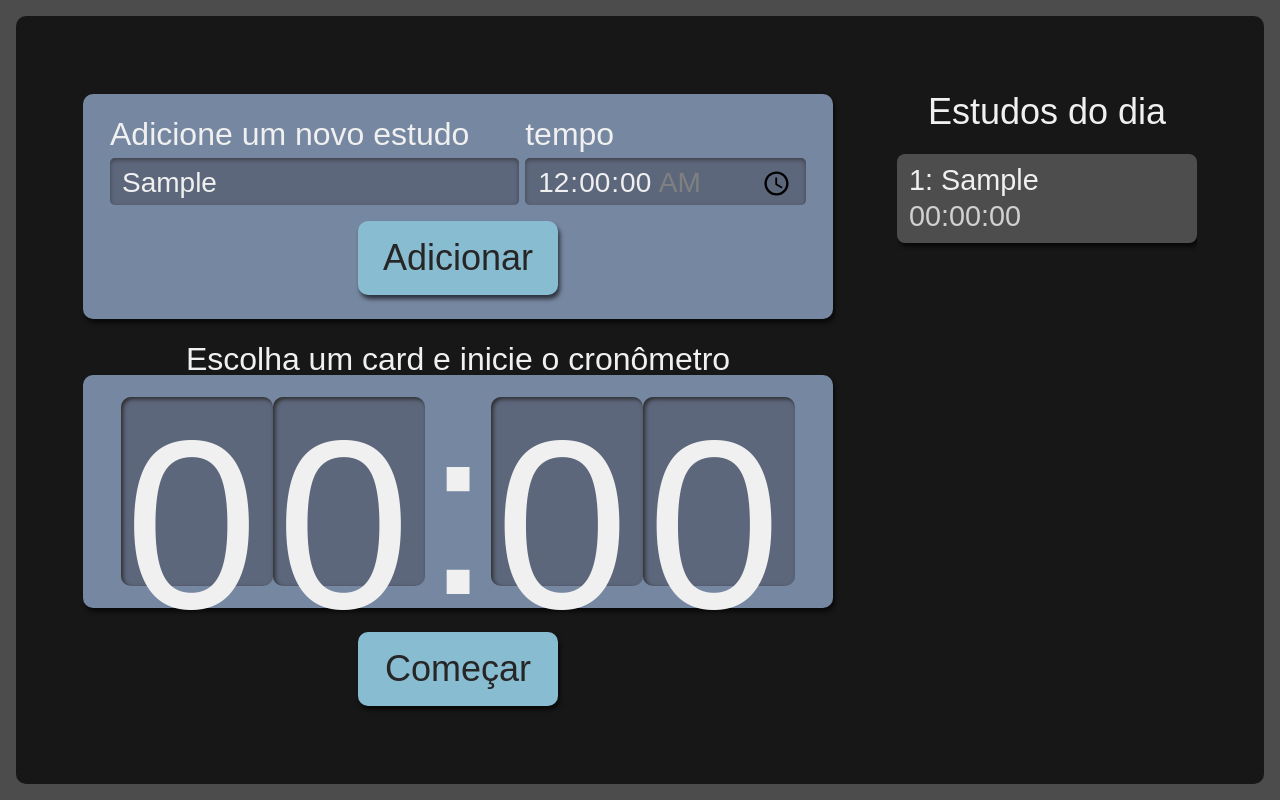
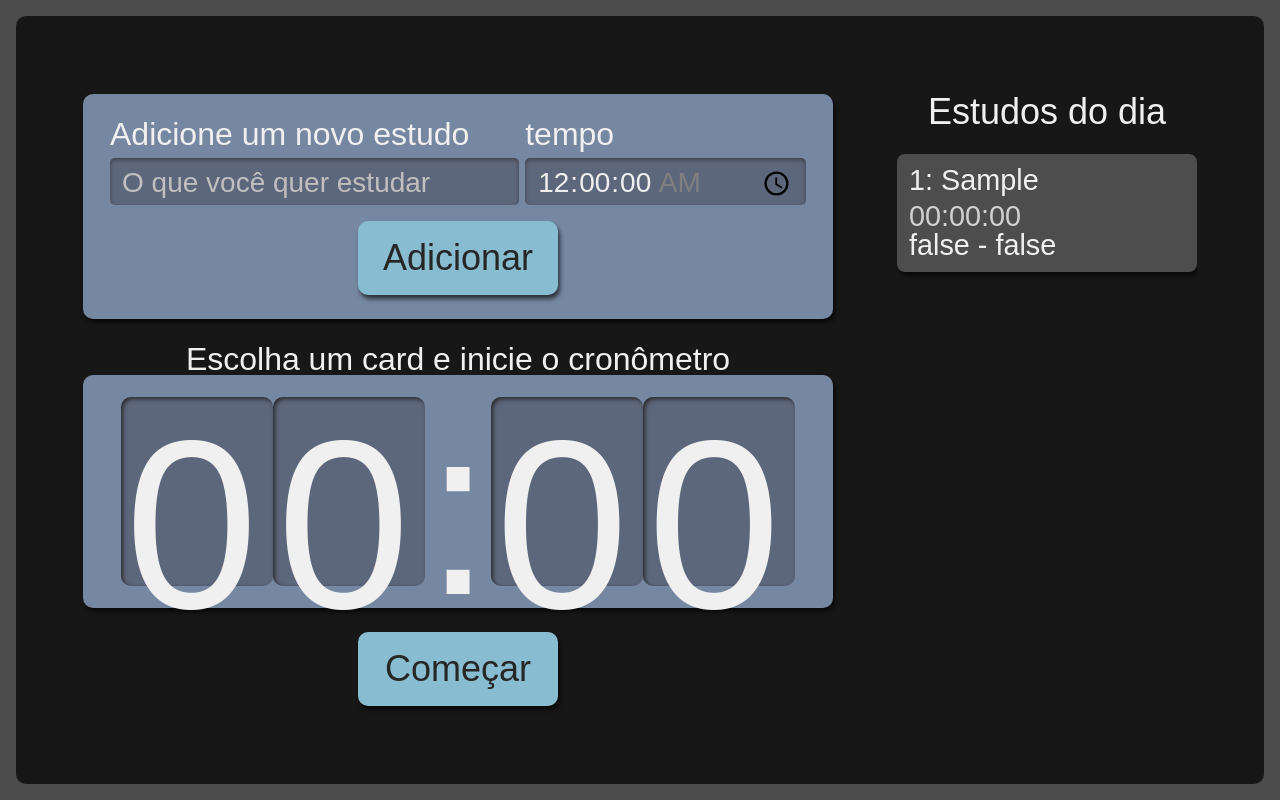
Before and after one commit to garouxl/react-with-ts, a React (Create React App) app: page / in a window 1280 px wide. Both pictures are taken after typing "Sample" into the empty fields and a click on the button "Adicionar". Built offline with nearby package versions, Linux system fonts and the light colour scheme.

Commit message:
add lesson selection

```diff
--- /dev/null
+++ b/src/common/utils/date.ts
@@ -0,0 +1,7 @@
+export const timeToSeconds = (time: string) => {
+   const [hour = '0', minute = '0', second = '0'] = time.split(':')
+   const hourInSeconds = Number(hour) * 3600
+   const minutesInSeconds = Number(minute) * 60
+
+   return hourInSeconds + minutesInSeconds + Number(second)
+}
--- a/src/components/Chronometer/Clock/index.tsx
+++ b/src/components/Chronometer/Clock/index.tsx
@@ -1,6 +1,7 @@
 import style from './Clock.module.scss'
 
-const Clock = () => {
+const Clock = ({time}:{time: number}) => {
+  console.log(time)
   return (
     <>
       <span className={style.clockNumber}>0</span>
--- a/src/components/Chronometer/index.tsx
+++ b/src/components/Chronometer/index.tsx
@@ -2,13 +2,15 @@ import Button from '../Button'
 import Clock from './Clock'
 
 import style from './Chronometer.module.scss'
+import { timeToSeconds } from '../../common/utils/date'
 
-const Chronometer = () => {
+const Chronometer = ({ time }: { time: string }) => {
+
   return (
     <div className={style.chronometer}>
       <p className={style.title}> Escolha um card e inicie o cronômetro </p>
       <div className={style.clockWrapper}>
-        <Clock />
+        <Clock time={timeToSeconds(time)} />
       </div>
       <Button texto='Começar' />
     </div>
--- a/src/components/Form/index.tsx
+++ b/src/components/Form/index.tsx
@@ -16,6 +16,7 @@ const Form = ({handleTasks}: {handleTasks: Function}) => {
   const handleSubmit = (event: React.FormEvent<HTMLFormElement>) => {
       event.preventDefault()
       handleTasks(state)
+      setState(initialData)
   }
 
   return (
--- /dev/null
+++ b/src/components/List/Item/Item.module.scss
@@ -0,0 +1,45 @@
+.item {
+  background-color: #4D4D4D;
+  border-radius: 8px;
+  box-shadow: 2px 4px 4px #0000009F;
+  padding: 12px;
+  margin-bottom: 8px;
+  position: relative;
+  cursor: pointer;
+
+  h3 {
+    margin-bottom: 8px;
+    word-break: break-all;
+  }
+
+  span {
+    color: #D0D0D0;
+  }
+
+  @media screen and (min-width:1280px) {
+    font-size: 1.8rem;
+  }
+}
+
+.itemSelected {
+  background-color: #292929;
+  box-shadow: 2px 4px 4px #0000009F inset;
+}
+
+.itemFinished {
+  background-color: #566F42;
+  cursor: auto;
+
+  .finished {
+    display: block;
+    background-image: url('../../../assets/img/check-mark.svg');
+    background-repeat: no-repeat;
+    background-size: 38px 38px;
+    position: absolute;
+    top: 50%;
+    right: 12px;
+    transform: translateY(-50%);
+    width: 42px;
+    height: 43px;
+  }
+}
--- a/src/components/List/Item/index.tsx
+++ b/src/components/List/Item/index.tsx
@@ -1,15 +1,32 @@
-import { IList } from "../../../types/types"
+import { ITasks } from '../../../types/types'
 
-const Item = ({
-  id,
-  task,
-  time,
-  itemStyle,
-}: IList) => {
+import style from './Item.module.scss'
+
+interface Props extends ITasks {
+  selectTask: (selectTask: ITasks) => void
+}
+
+const Item = ({ id, task, time, finished, selected, selectTask }: Props) => {
   return (
-    <li className={itemStyle}>
-      <h3>{id}: {task}</h3>
+    <li
+      className={`${style.item} ${selected ? style.itemSelected : ''}`}
+      onClick={() =>
+        selectTask({
+          id,
+          task,
+          time,
+          finished,
+          selected,
+        })
+      }
+    >
+      <h3>
+        {id}: {task}
+      </h3>
       <span>{time}</span>
+      <p>
+        {String(finished)} - {String(selected)}
+      </p>
     </li>
   )
 }
--- a/src/components/List/List.module.scss
+++ b/src/components/List/List.module.scss
@@ -28,49 +28,3 @@
     }
   }
 }
-
-.item {
-  background-color: #4D4D4D;
-  border-radius: 8px;
-  box-shadow: 2px 4px 4px #0000009F;
-  padding: 12px;
-  margin-bottom: 8px;
-  position: relative;
-  cursor: pointer;
-
-  h3 {
-    margin-bottom: 8px;
-    word-break: break-all;
-  }
-
-  span {
-    color: #D0D0D0;
-  }
-
-  @media screen and (min-width:1280px) {
-    font-size: 1.8rem;
-  }
-}
-
-.itemSelected {
-  background-color: #292929;
-  box-shadow: 2px 4px 4px #0000009F inset;
-}
-
-.itemFinished {
-  background-color: #566F42;
-  cursor: auto;
-
-  .finished {
-    display: block;
-    background-image: url('../../assets/img/check-mark.svg');
-    background-repeat: no-repeat;
-    background-size: 38px 38px;
-    position: absolute;
-    top: 50%;
-    right: 12px;
-    transform: translateY(-50%);
-    width: 42px;
-    height: 43px;
-  }
-}
--- a/src/components/List/index.tsx
+++ b/src/components/List/index.tsx
@@ -2,17 +2,24 @@ import { ITasks } from '../../types/types'
 import Item from './Item'
 import style from './List.module.scss'
 
+interface Props {
+  tasks: ITasks[],
+  selectTask: (selectTask: ITasks) => void
+}
 
-const { listTasks, item: itemStyle } = style
-
-const List = ({ tasks }: { tasks: ITasks[] | [] }) => {
+const List = ({ tasks, selectTask }: Props) => {
   return (
-    <aside className={listTasks}>
+    <aside className={style.listTasks}>
       <h2> Estudos do dia </h2>
       <ul>
-        {tasks && tasks.map(({ id, task, time }) => (
-          <Item key={id} {...{ id, task, time, itemStyle }} />
-        ))}
+        {tasks &&
+          tasks.map((task) => (
+            <Item
+              key={task.id}
+              selectTask={selectTask}
+              {...task}
+            />
+          ))}
       </ul>
     </aside>
   )
--- a/src/pages/App.tsx
+++ b/src/pages/App.tsx
@@ -1,22 +1,35 @@
+import { ITasks } from '../types/types'
 import { useState } from 'react'
 import Form from '../components/Form'
 import List from '../components/List'
 import Chronometer from '../components/Chronometer'
 
 import style from './App.module.scss'
-import { ITasks } from '../types/types'
 
 function App() {
   const [tasks, setTasks] = useState<ITasks[]>(() => [])
   const handleTasks = ({ task, time }: { task: string; time: string }) => {
-    setTasks([...tasks, { id: tasks.length + 1, task, time }])
+    setTasks([
+      ...tasks,
+      { id: tasks.length + 1, task, time, selected: false, finished: false },
+    ])
   }
 
+  const [selected, setSelected] = useState<ITasks>();
+  const selectTask = (selectedTask: ITasks) => {
+    setSelected(selectedTask)
+    setTasks(
+      tasks.map(task => {
+        return { ...task, selected: task.id === selectedTask.id ? true : false  }
+      })
+    )
+
+  }
   return (
     <div className={style.AppStyle}>
       <Form handleTasks={handleTasks} />
-      <List tasks={tasks} />
-      <Chronometer />
+      <List tasks={tasks} selectTask={selectTask} />
+      <Chronometer time={selected?.time ? selected.time : '00:00:00'} />
     </div>
   )
 }
```
Also changed, not shown: src/types/types.ts (+5 -10 lines).
